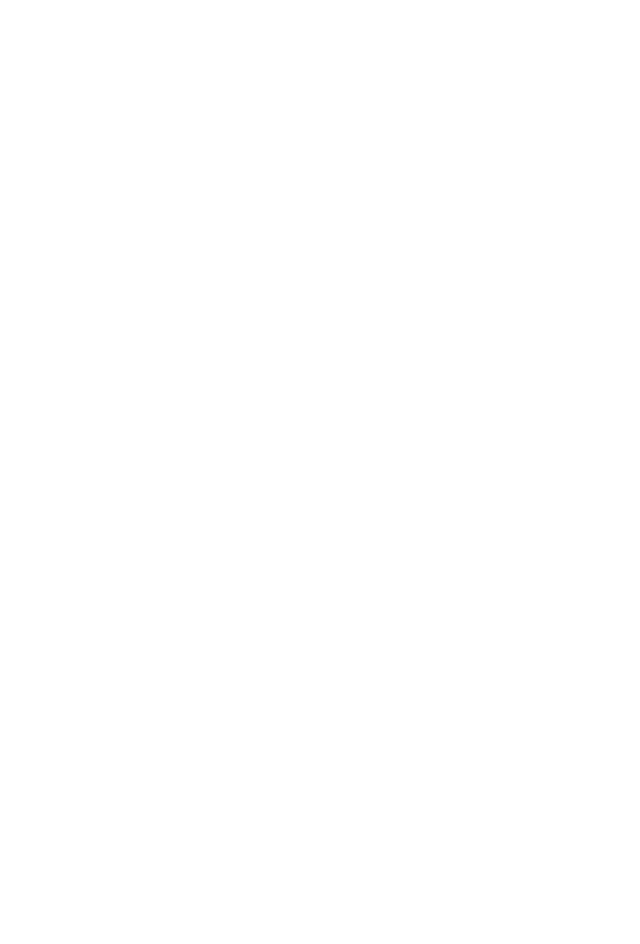
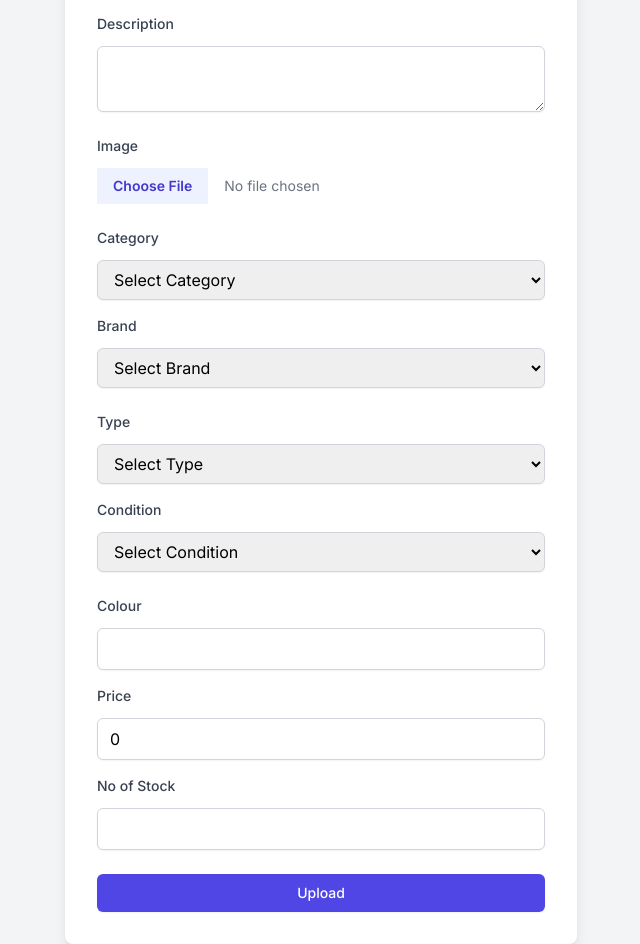
Before and after one commit to Daviti0410/GeoMARKET, a Next.js app: page /upload in a window 1280 px wide. Shown: the part 260-1204 px from the top of the page, without its empty margins (319-959 px from the left). Before the commit the page ends 800 px from the top, so only its background shows below. Built offline with nearby package versions, Linux system fonts and the light colour scheme.

Commit message:
Improved and implemented new fields and their functionals in upload file for uploading new clothes

```diff
--- a/src/app/globals.css
+++ b/src/app/globals.css
@@ -11,3 +11,8 @@
     -ms-overflow-style: none;  /* IE and Edge */
     scrollbar-width: none;  /* Firefox */
   }
+  .input-number::-webkit-inner-spin-button,
+.input-number::-webkit-outer-spin-button {
+  -webkit-appearance: none;
+  margin: 0;
+}
--- a/src/app/upload/page.js
+++ b/src/app/upload/page.js
@@ -7,7 +7,14 @@
   const [title, setTitle] = useState("");
   const [description, setDescription] = useState("");
   const [file, setFile] = useState(null);
+  const [category, setCategory] = useState("");
+  const [brand, setBrand] = useState("");
+  const [type, setType] = useState("");
+  const [condition, setCondition] = useState("");
+  const [color, setColor] = useState("");
+  const [stock, setStock] = useState("");
   const [message, setMessage] = useState("");
+  const [price, setPrice] = useState(0);
 
   const handleSubmit = async (e) => {
     e.preventDefault();
@@ -20,6 +27,13 @@
     formData.append("title", title);
     formData.append("description", description);
     formData.append("file", file);
+    formData.append("category", category);
+    formData.append("brand", brand);
+    formData.append("type", type);
+    formData.append("condition", condition);
+    formData.append("color", color);
+    formData.append("stock", stock);
+    formData.append("price", price);
 
     try {
       const res = await fetch("/api/createProduct", {
@@ -41,37 +55,153 @@
   return (
     <>
       <Navbar />
-      <div>
-        <h1>Upload Clothes</h1>
-        <form onSubmit={handleSubmit}>
-          <div>
-            <label>Title</label>
+      <div className="flex flex-col items-center justify-center min-h-screen bg-gray-100">
+        <div className="w-full max-w-lg p-8 space-y-3 rounded-lg bg-white shadow-lg">
+          <h1 className="text-xl font-bold">Upload Clothes</h1>
+          <form className="space-y-6" onSubmit={handleSubmit}>
+            <div className="flex flex-col space-y-3">
+              <label className="text-sm font-medium text-gray-700">Title</label>
               <input
                 type="text"
+                className="px-3 py-2 border border-gray-300 rounded-md shadow-sm focus:outline-none focus:ring-indigo-500 focus:border-indigo-500"
                 value={title}
                 onChange={(e) => setTitle(e.target.value)}
                 required
               />
             </div>
-          <div>
-            <label>Description</label>
+            <div className="flex flex-col space-y-3">
+              <label className="text-sm font-medium text-gray-700">
+                Description
+              </label>
               <textarea
+                className="px-3 py-2 border border-gray-300 rounded-md shadow-sm focus:outline-none focus:ring-indigo-500 focus:border-indigo-500"
                 value={description}
                 onChange={(e) => setDescription(e.target.value)}
                 required
               ></textarea>
             </div>
-          <div>
-            <label>Image</label>
+            <div className="flex flex-col space-y-3">
+              <label className="text-sm font-medium text-gray-700">Image</label>
               <input
                 type="file"
+                className="text-sm text-gray-500 file:mr-4 file:py-2 file:px-4 file:border-0 file:text-sm file:font-semibold file:bg-indigo-50 file:text-indigo-700 hover:file:bg-indigo-100"
                 onChange={(e) => setFile(e.target.files[0])}
                 required
               />
             </div>
-          <button type="submit">Upload</button>
+            <div className="flex flex-wrap gap-4 justify-between">
+              <div className="flex-1 min-w-[240px] flex flex-col space-y-3">
+                <label className="text-sm font-medium text-gray-700">
+                  Category
+                </label>
+                <select
+                  className="px-3 py-2 border border-gray-300 rounded-md shadow-sm focus:outline-none focus:ring-indigo-500 focus:border-indigo-500"
+                  value={category}
+                  onChange={(e) => setCategory(e.target.value)}
+                  required
+                >
+                  <option value="">Select Category</option>
+                  <option value="clothing">Clothing</option>
+                  <option value="accessories">Accessories</option>
+                  <option value="footwear">Footwear</option>
+                </select>
+              </div>
+              <div className="flex-1 min-w-[240px] flex flex-col space-y-3">
+                <label className="text-sm font-medium text-gray-700">
+                  Brand
+                </label>
+                <select
+                  className="px-3 py-2 border border-gray-300 rounded-md shadow-sm focus:outline-none focus:ring-indigo-500 focus:border-indigo-500"
+                  value={brand}
+                  onChange={(e) => setBrand(e.target.value)}
+                  required
+                >
+                  <option value="">Select Brand</option>
+                  <option value="nike">Nike</option>
+                  <option value="adidas">Adidas</option>
+                  <option value="gucci">Gucci</option>
+                </select>
+              </div>
+            </div>
+            <div className="flex flex-wrap gap-4 justify-between">
+              <div className="flex-1 min-w-[240px] flex flex-col space-y-3">
+                <label className="text-sm font-medium text-gray-700">
+                  Type
+                </label>
+                <select
+                  className="px-3 py-2 border border-gray-300 rounded-md shadow-sm focus:outline-none focus:ring-indigo-500 focus:border-indigo-500"
+                  value={type}
+                  onChange={(e) => setType(e.target.value)}
+                  required
+                >
+                  <option value="">Select Type</option>
+                  <option value="formal">Formal</option>
+                  <option value="casual">Casual</option>
+                </select>
+              </div>
+              <div className="flex-1 min-w-[240px] flex flex-col space-y-3">
+                <label className="text-sm font-medium text-gray-700">
+                  Condition
+                </label>
+                <select
+                  className="px-3 py-2 border border-gray-300 rounded-md shadow-sm focus:outline-none focus:ring-indigo-500 focus:border-indigo-500"
+                  value={condition}
+                  onChange={(e) => setCondition(e.target.value)}
+                  required
+                >
+                  <option value="">Select Condition</option>
+                  <option value="new">New</option>
+                  <option value="used">Used</option>
+                </select>
+              </div>
+            </div>
+            <div className="flex flex-wrap gap-4 justify-between">
+              <div className="flex-1 min-w-[240px] flex flex-col space-y-3">
+                <label className="text-sm font-medium text-gray-700">
+                  Colour
+                </label>
+                <input
+                  type="text"
+                  className="px-3 py-2 border border-gray-300 rounded-md shadow-sm focus:outline-none focus:ring-indigo-500 focus:border-indigo-500"
+                  value={color}
+                  onChange={(e) => setColor(e.target.value)}
+                  required
+                />
+              </div>
+              <div className="flex-1 min-w-[240px] flex flex-col space-y-3">
+                <label className="text-sm font-medium text-gray-700">
+                  Price
+                </label>
+                <input
+                  type="number"
+                  className="input-number px-3 py-2 border border-gray-300 rounded-md shadow-sm focus:outline-none focus:ring-indigo-500 focus:border-indigo-500"
+                  value={price}
+                  onChange={(e) => setPrice(e.target.value)}
+                  required
+                />
+              </div>
+              <div className="flex-1 min-w-[240px] flex flex-col space-y-3">
+                <label className="text-sm font-medium text-gray-700">
+                  No of Stock
+                </label>
+                <input
+                  type="number"
+                  className="px-3 py-2 border border-gray-300 rounded-md shadow-sm focus:outline-none focus:ring-indigo-500 focus:border-indigo-500"
+                  value={stock}
+                  onChange={(e) => setStock(e.target.value)}
+                  required
+                />
+              </div>
+            </div>
+            <button
+              type="submit"
+              className="w-full flex justify-center py-2 px-4 border border-transparent rounded-md shadow-sm text-sm font-medium text-white bg-indigo-600 hover:bg-indigo-700 focus:outline-none focus:ring-2 focus:ring-offset-2 focus:ring-indigo-500"
+            >
+              Upload
+            </button>
           </form>
-        {message && <p>{message}</p>}
+          {message && <p className="text-sm text-red-500">{message}</p>}
+        </div>
       </div>
     </>
   );
```
Lines whose indentation alone changed are shown as unchanged.
